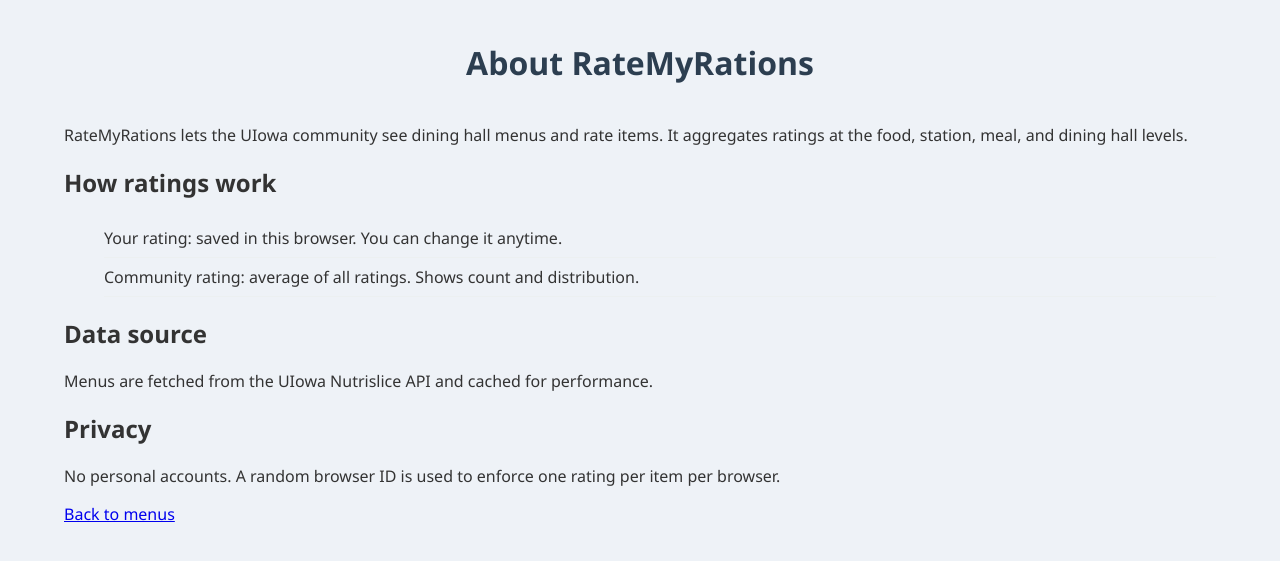
After one commit to jharlan-hash/RateMyRations, a Flask app: page /about in a window 1280 px wide. The commit adds this page. Shown: the top 561 px of the page. Run offline with Flask 3, Linux system fonts and the light colour scheme.

Commit message:
Add "About" page route and link; update styles and scripts versions; enhance JavaScript for community ratings and meal rendering

```diff
--- a/ratemyrations/app.py
+++ b/ratemyrations/app.py
@@ -117,6 +117,11 @@ def fetch_all_menus(date_str):
 def index():
     return render_template("index.html")
 
+
+@app.route("/about")
+def about():
+    return render_template("about.html")
+
 @app.route("/api/menus")
 def get_menus_route():
     date_str = request.args.get("date", datetime.now().strftime("%Y-%m-%d"))
--- a/ratemyrations/database.py
+++ b/ratemyrations/database.py
@@ -3,8 +3,6 @@ import os
 
 BASE_DIR = os.path.dirname(os.path.abspath(__file__))
 DB_FILE = os.path.join(BASE_DIR, "ratings.db")
-print("Using database file:", DB_FILE)  # Debug log
-
 
 def create_tables():
     """Creates the database tables if they don't exist."""
--- /dev/null
+++ b/ratemyrations/templates/about.html
@@ -0,0 +1,30 @@
+<!DOCTYPE html>
+<html lang="en">
+<head>
+    <meta charset="UTF-8">
+    <meta name="viewport" content="width=device-width, initial-scale=1.0">
+    <title>About - RateMyRations</title>
+    <link rel="stylesheet" href="/static/styles.css?v=3">
+</head>
+<body>
+    <div class="container">
+        <h1>About RateMyRations</h1>
+        <p>RateMyRations lets the UIowa community see dining hall menus and rate items.
+        It aggregates ratings at the food, station, meal, and dining hall levels.</p>
+
+        <h2>How ratings work</h2>
+        <ul>
+            <li>Your rating: saved in this browser. You can change it anytime.</li>
+            <li>Community rating: average of all ratings. Shows count and distribution.</li>
+        </ul>
+
+        <h2>Data source</h2>
+        <p>Menus are fetched from the UIowa Nutrislice API and cached for performance.</p>
+
+        <h2>Privacy</h2>
+        <p>No personal accounts. A random browser ID is used to enforce one rating per item per browser.</p>
+
+        <p><a href="/">Back to menus</a></p>
+    </div>
+</body>
+</html>
--- a/ratemyrations/templates/index.html
+++ b/ratemyrations/templates/index.html
@@ -4,11 +4,12 @@
     <meta charset="UTF-8">
     <meta name="viewport" content="width=device-width, initial-scale=1.0">
     <title>UIowa RateMyRations</title>
-    <link rel="stylesheet" href="/static/styles.css?v=2">
+    <link rel="stylesheet" href="/static/styles.css?v=4">
 </head>
 <body>
     <div class="container">
         <h1>RateMyRations - UIowa</h1>
+        <p><a href="/about">About</a></p>
         <div class="date-picker">
             <label for="menu-date">Select a date:</label>
             <input type="date" id="menu-date">
@@ -27,6 +28,6 @@
         </div>
     </template>
 
-    <script src="/static/script.js?v=2"></script>
+    <script src="/static/script.js?v=6"></script>
 </body>
 </html>
--- a/ratemyrations/wsgi.py
+++ b/ratemyrations/wsgi.py
@@ -1,3 +1,3 @@
 from .app import app as application
 
-# For gunicorn: gunicorn -w 2 -b 0.0.0.0:8000 ratemyrations.wsgi:application
+# For gunicorn: gunicorn -w 4 -b 0.0.0.0:8000 ratemyrations.wsgi:application
```
Also changed, not shown: ratemyrations/config.py (+6 -1 lines), ratemyrations/static/script.js (+71 -2 lines).
